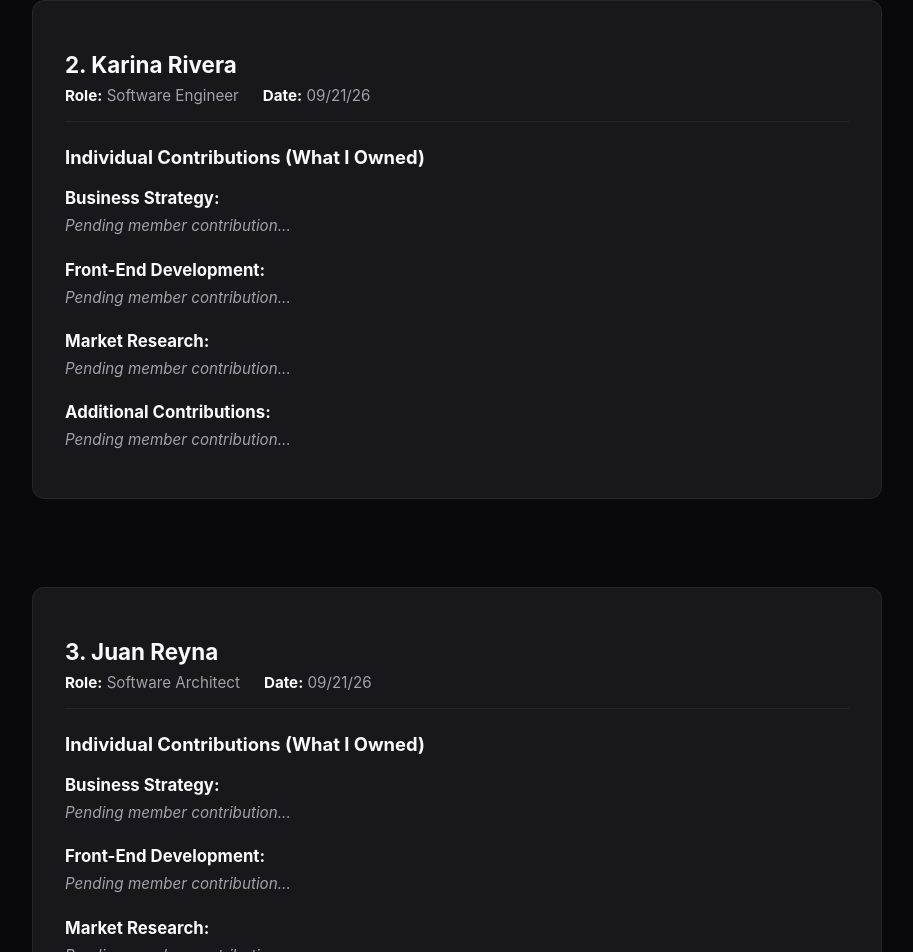
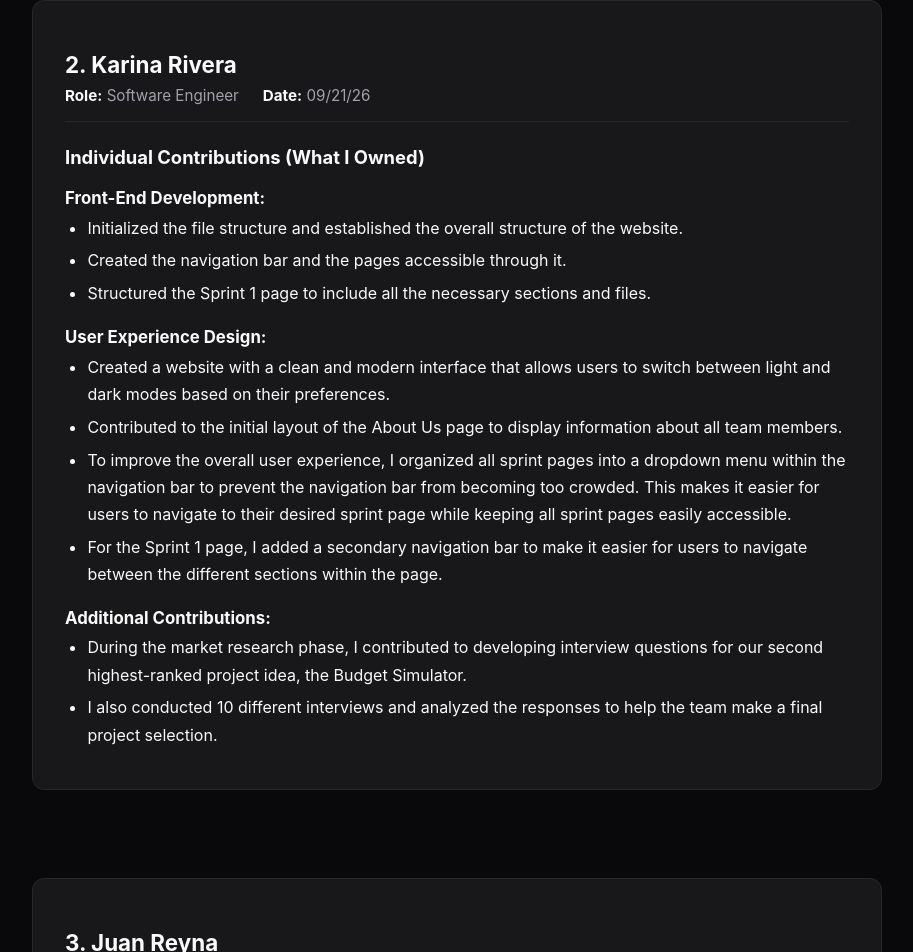
Before and after one commit to JuanReyna1/skill_tracker, a React (Vite) app in the folder frontend/: page /sprint-1 in a window 1280 px wide. Shown: the part 8507-9459 px from the top of the page, without its empty margins (90-1003 px from the left). Built offline with nearby package versions, Linux system fonts and the light colour scheme.

Commit message:
Add Sprint 1 individual contributions for Karina

```diff
--- a/frontend/src/pages/Sprint1.jsx
+++ b/frontend/src/pages/Sprint1.jsx
@@ -54,29 +54,29 @@ const individualContributions = [
         date: "09/21/26",
         categories: [
             {
-                title: "Business Strategy",
+                title: "Front-End Development",
                 items: [
-                    // Add bullet points here
+                    "Initialized the file structure and established the overall structure of the website.",
+                    "Created the navigation bar and the pages accessible through it.",
+                    "Structured the Sprint 1 page to include all the necessary sections and files."
                 ],
             },
             {
-                title: "Front-End Development",
+                title: "User Experience Design",
                 items: [
-                    // Add bullet points here
-                ],
-            },
-            {
-                title: "Market Research",
-                items: [
-                    // Add bullet points here
+                    "Created a website with a clean and modern interface that allows users to switch between light and dark modes based on their preferences.",
+                    "Contributed to the initial layout of the About Us page to display information about all team members.",
+                    "To improve the overall user experience, I organized all sprint pages into a dropdown menu within the navigation bar to prevent the navigation bar from becoming too crowded. This makes it easier for users to navigate to their desired sprint page while keeping all sprint pages easily accessible.",
+                    "For the Sprint 1 page, I added a secondary navigation bar to make it easier for users to navigate between the different sections within the page. "
                 ],
             },
             {
                 title: "Additional Contributions",
                 items: [
-                    // Add bullet points here
+                    "During the market research phase, I contributed to developing interview questions for our second highest-ranked project idea, the Budget Simulator.",
+                    "I also conducted 10 different interviews and analyzed the responses to help the team make a final project selection."
                 ],
-            },
+            }
         ],
     },
     {
```
